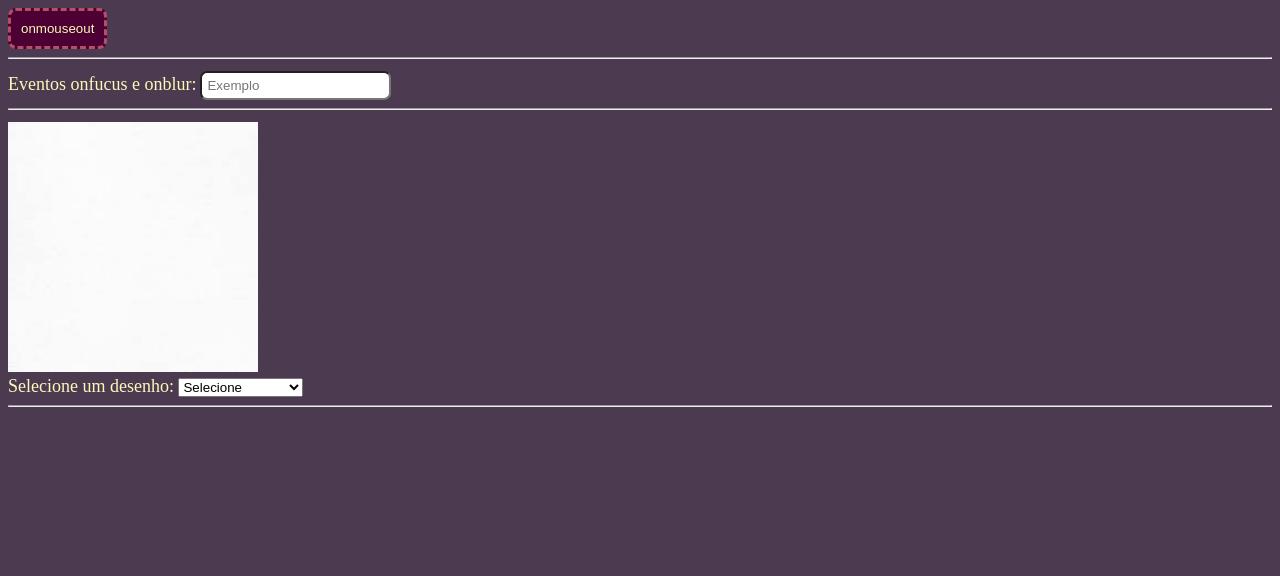
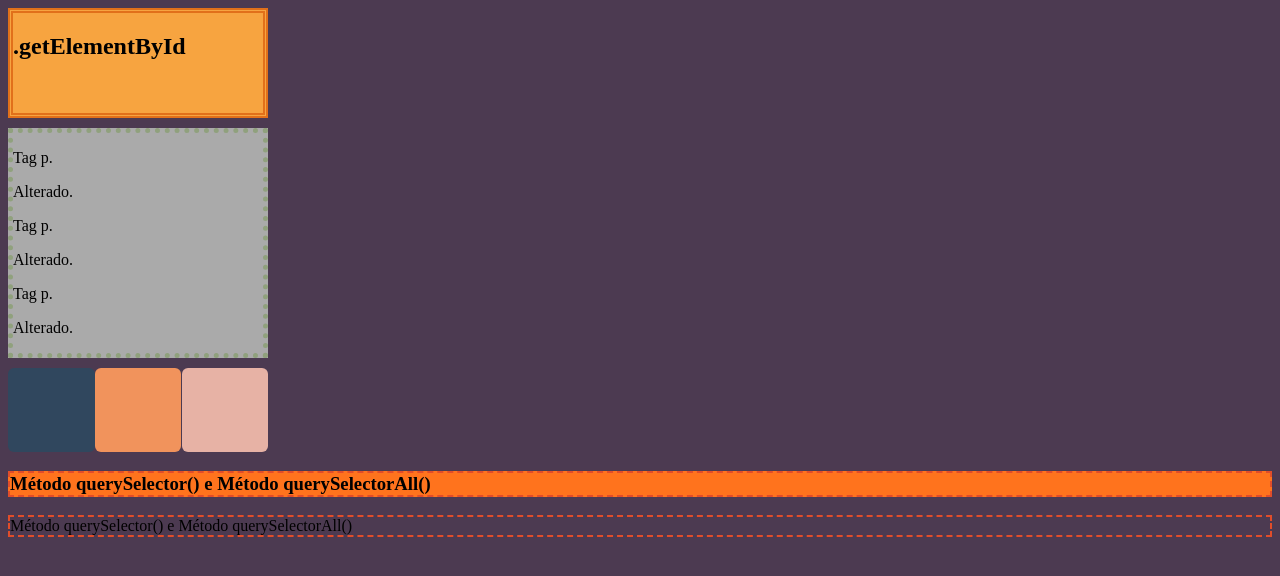
Before and after one commit to Camila-Inocencio/Exerc-cioPW2022FATEC1DS, a plain HTML site: page exercicios_js/exercicio_4/index.html in a window 1280 px wide. Drawn offline with Linux system fonts and the light colour scheme.

Commit message:
Update index.html

```diff
--- a/exercicios_js/exercicio_4/index.html
+++ b/exercicios_js/exercicio_4/index.html
@@ -1,94 +1,105 @@
 <!DOCTYPE html>
-<html lang="en">
+<html lang="pt-br">
 <head>
     <meta charset="UTF-8">
     <meta http-equiv="X-UA-Compatible" content="IE=edge">
     <meta name="viewport" content="width=device-width, initial-scale=1.0">
-    <title>Exercício 4</title>
+    <title>Exercício 3</title>
     <link href="style.css" rel="stylesheet">
 </head>
 <body>
-    <script>
-        /* Eventos onmouseover e onmouseout.
+    <!-- .document.getElementById(); -->
+    <div id="ById"></div>
 
-           Nesse exemplo, as funções onMOut e onMOver especificam o que acontece
-           com a tag button quando o mouse do usuário fica sobre(onmouseover) ou
-           fora(onmouseout) da tag, a partir dos eventos onmouseover e onmouseout.
-        */
-        function onMOut(){
-            let exemplo = document.getElementById("exemplo1");
-            exemplo.innerHTML = "onmouseout";
-            exemplo.style.padding = "10px";
-            exemplo.style.backgroundColor = "#774360";
-            exemplo.style.borderRadius = "8px";
-            exemplo.style.border = "dashed 3px #B25068";
-            exemplo.style.color = "rgb(249, 249, 185)";
-        }
-        function onMOver(){
-            let exemplo = document.getElementById("exemplo1");
-            exemplo.innerHTML = "onmouseover";
-            exemplo.style.padding = "10px";
-            exemplo.style.backgroundColor = "#9A1663";
-            exemplo.style.borderRadius = "8px";
-            exemplo.style.border = "dashed 5px #B25068";
-            exemplo.style.color = "rgb(249, 249, 185)";
-        }
-
-        /* Eventos onfocus e onblur.
-
-           Nesses eventos, é possível mudar o que acontece durante(onfocus) e depois(onblur) que
-           a tag é selecionada pelo usuário.
-           Para funcionarem, criei duas funções, onde a onFocus() é acionada quando o botão é clicado,
-           e a onBlur é acionada quando o botão deixa de ser utilizado.
-        */
-       function onFocus(){
-            let exemplo = document.getElementById("exemplo2");
-            exemplo.style.boxShadow = "2px 2px 8px #0000004e";
-            exemplo.style.outline = "3px ridge #C689C6";
-            exemplo.style.backgroundColor = "rgb(225, 196, 241)";
-       }
-       function onBlur(){
-            let exemplo = document.getElementById("exemplo2");
-            exemplo.style.border = "dashed 3px #B25068";
-            exemplo.style.outline = "none";
-            exemplo.style.backgroundColor = "rgb(242, 218, 255)";
-        }
-
-        /* Evento onchange.
-
-           O evento onchange só ocorre quando o valor de um elemento é alterado. Para demonstrar isso,
-           utilizei a tag select, e a cada escolha do usuário a função desenho é acionada, trocando a
-           imagem que será mostrada.
-        */
-        function desenho(img) {
-            var image = document.getElementById("image");
-            image.src = img.value;
-        }
-    </script>
-    <!-- Eventos onmouseover e onmouseout -->
-    <button id="exemplo1" onmouseout="onMOut()" onmouseover="onMOver()">onmouseout</button>
-
-    <hr>
-    <!-- Eventos onfocus e onblur -->
-    <div class="exemplo2">
-        <label for="exemplo2">Eventos onfucus e onblur:</label>
-        <input type="text" id="exemplo2" onfocus="onFocus()" onblur="onBlur()" name="exemplo2" placeholder="Exemplo ">
+    <!-- .document.getElementsByTagName(); -->
+    <div>
+        <p>Tag p.</p>
+        <p>Tag p.</p>
+        <p>Tag p.</p>
+        <p>Tag p.</p>
+        <p>Tag p.</p>
+        <p>Tag p.</p>
     </div>
 
-    <hr>
-    <!-- Evento onchange -->
-    <div class="exemplo3">
-        <img id="image" src="img/selecione.jpeg" alt="Imagem">
-        <br>
-        <label for="desenhos">Selecione um desenho: </label>
-        <select id="desenhos" name="desenhos" onchange="desenho(this)">
-            <option selected disabled value="">Selecione</option>
-            <option value="img/gatinhos.jpg">Gatinhos</option>
-            <option value="img/coelinhos.jpg">Coelinhos</option>
-            <option value="img/kirby.jpg">Kirby</option>
-            <option value="img/capivaraepatos.jpg">Capivara e Patos</option>
-        </select>
+    <!-- .document.getElementsByClassName(); -->
+    <div>
+        <div class="quad"></div>
+        <div class="quad"></div>
+        <div class="quad"></div>
     </div>
-    <hr>
+
+    <!-- .document.querySelector(); e .document.querySelectorAll(); -->
+    <div id="querySA">
+        <h3 class="queryS">Método querySelector()</h3>
+        <p class="queryS">Método querySelector()</p>
+    </div>
+
+    <script type = "text/javascript">
+        /* O .document.getElementById() é uma função que retorna um elemento do DOM,
+        identificado por um id especificado.
+           Criei uma div com um id chamado "ById" para estilizar a tag.
+        */
+
+        let elementId = document.getElementById("ById");
+        elementId.style.width = "250px";
+        elementId.style.height = "100px";
+        elementId.style.backgroundColor = "rgb(247, 164, 64)";
+        elementId.style.border = "double 5px rgb(225, 112, 26)";
+        elementId.style.marginBottom = "10px"
+        elementId.innerHTML = "<h2>.getElementById</h2>";
+
+        /* O .document.getElementsByTagName é uma função que retorna todo conjunto de
+        elementos da tag especificada, acessados por índices ([n]).
+        Nesse exemplo, utilizei várias tags <p> para demonstrar. Acessei cada uma pelos
+        seus índices, estilizando e alterando o texto de algumas. */
+
+        document.getElementsByTagName("div")[1].style.width = "250px";
+        document.getElementsByTagName("div")[1].style.height = "220px";
+        document.getElementsByTagName("div")[1].style.backgroundColor = "#AAAAAA";
+        document.getElementsByTagName("div")[1].style.border = "dotted 5px #90A17D";
+        document.getElementsByTagName("div")[1].style.marginBottom = "10px";
+        document.getElementsByTagName("p")[1].innerHTML = "Alterado.";
+        document.getElementsByTagName("p")[3].innerHTML = "Alterado.";
+        document.getElementsByTagName("p")[5].innerHTML = "Alterado.";
+
+        /* O getElementsByClassName() é um método que retorna todos os elementos com a
+        classe especificada.
+        Para demonstrar, criei três divs, e acessei cada uma pelos seus índices. Formei
+        três quadradinhos coloridos:) */
+
+        const quadrados = document.getElementsByClassName("quad");
+        quadrados[0].style.width = "86.6px";
+        quadrados[0].style.height = "84px";
+        quadrados[0].style.backgroundColor = "#30475E";
+        quadrados[0].style.borderRadius = "6px";
+        quadrados[1].style.marginLeft = "86.7px";
+        quadrados[1].style.marginTop = "-84px";
+        quadrados[1].style.width = "86.6px";
+        quadrados[1].style.height = "84px";
+        quadrados[1].style.backgroundColor = "#F1935C";
+        quadrados[1].style.borderRadius = "6px";
+        quadrados[2].style.marginLeft = "173.8px";
+        quadrados[2].style.marginTop = "-84px";
+        quadrados[2].style.width = "86.6px";
+        quadrados[2].style.height = "84px";
+        quadrados[2].style.backgroundColor = "#E7B2A5";
+        quadrados[2].style.borderRadius = "6px";
+
+        /* O método querySelector() retorna o primeiro elemento filho que corresponda a
+        um ou mais seletores CSS especificados e o método querySelectorAll() retorna todos
+        os elementos que correspondem a um ou mais seletores CSS.
+
+        Para demonstrá-los, criei uma div com outras duas tags dentro, um <h3> e a outra
+        <p>. Com o método querySelector(), acessei a primeira tag, o <h3>, e depois utilizei o
+        método querySelectorAll() para acessar todos de uma vez. */
+
+        document.querySelector(".queryS").style.backgroundColor = "#FF731D";
+
+        var qSA = document.getElementById("querySA").querySelectorAll(".queryS");
+        qSA[0].style.border = "dashed 2px #E14D2A";
+        qSA[0].innerHTML = "Método querySelector() e Método querySelectorAll()";
+        qSA[1].innerHTML = "Método querySelector() e Método querySelectorAll()";
+        qSA[1].style.border = "dashed 2px #E14D2A";
+    </script>
 </body>
 </html>
```
